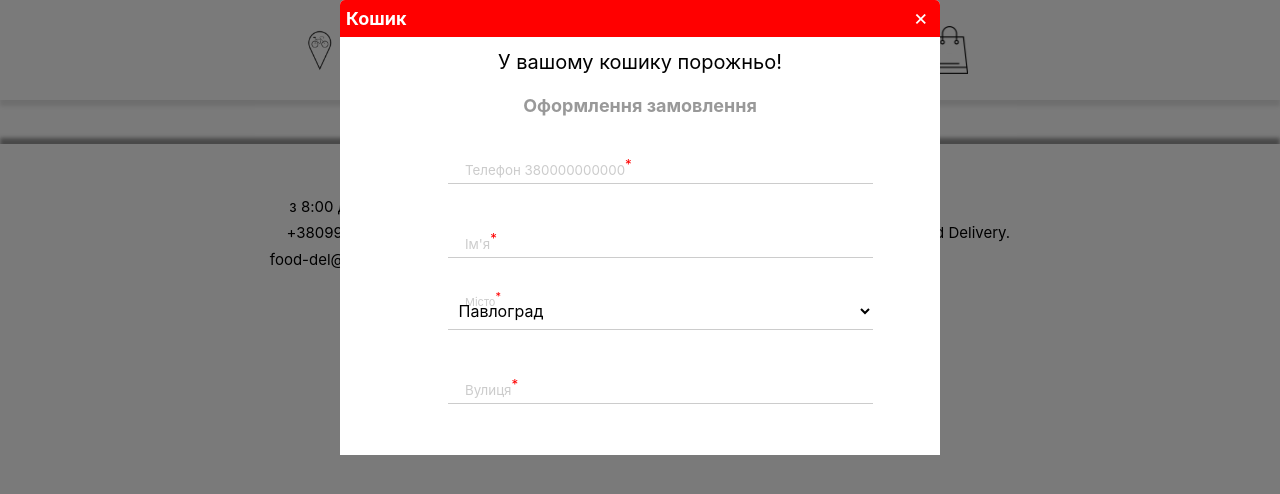
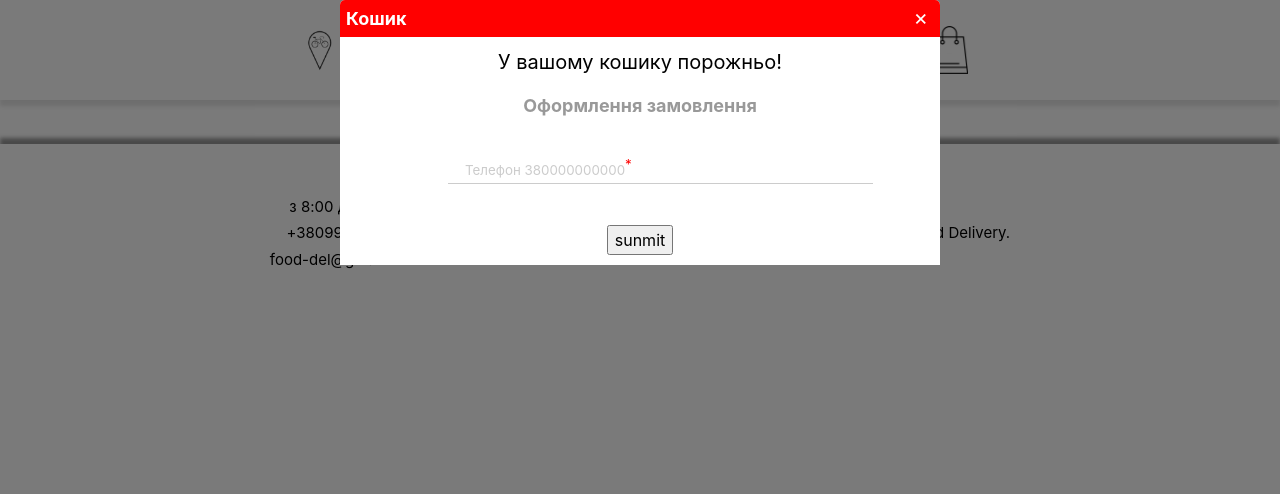
Before and after one commit to studennikovIv/food_del, a React (Create React App) app: page / in a window 1280 px wide. Both pictures are taken after a click on the button 949 px from the left and 49 px from the top of the page. Shown: the top 494 px of the page. Built offline with nearby package versions, Linux system fonts and the light colour scheme.

Commit message:
add tg bot

```diff
--- a/package.json
+++ b/package.json
@@ -4,12 +4,15 @@
   "private": true,
   "homepage": "https://studennikov.github.io/food_del/",
   "dependencies": {
+    "@babel/polyfill": "^7.12.1",
     "@emotion/react": "^11.10.6",
     "@emotion/styled": "^11.10.6",
     "@testing-library/jest-dom": "^5.16.5",
     "@testing-library/react": "^13.4.0",
     "@testing-library/user-event": "^13.5.0",
+    "axios": "^1.3.5",
     "nanoid": "^4.0.2",
+    "node-telegram-bot-api": "^0.61.0",
     "react": "^18.2.0",
     "react-dom": "^18.2.0",
     "react-router-dom": "^6.8.2",
--- a/src/components/Basket/ModalBasket.jsx
+++ b/src/components/Basket/ModalBasket.jsx
@@ -3,6 +3,7 @@ import { CardBasket } from './card/BasketCard.jsx';
 // import { useState } from 'react';
 import { nanoid } from 'nanoid';
 import { BasketFormClient } from './card/BasketFormClient';
+
 import {
   BASKET_DIV,
   TOP_DIV,
@@ -61,7 +62,7 @@ export function ModalBasket({ plus, minus, basketArr, modalClose }) {
               </CONTEINER_BTN_DIV>
             </>
           )}
-          <BasketFormClient />
+          <BasketFormClient prop={basketArr} total={total} />
         </BOTTOM_DIV>
       </BASKET_DIV>
     </BACKDROP_DIV>
--- a/src/components/Basket/card/BasketCard.jsx
+++ b/src/components/Basket/card/BasketCard.jsx
@@ -26,6 +26,7 @@ export function CardBasket({ arr, minus, basketArr, plus }) {
     }
     minus(basketArr);
   };
+
   return (
     <CARD_BASKET_DIV>
       <CARD_NAME_P>{name}</CARD_NAME_P>
--- a/src/components/Basket/card/BasketFormClient.jsx
+++ b/src/components/Basket/card/BasketFormClient.jsx
@@ -1,4 +1,6 @@
 import { useState } from 'react';
+import { sendMessage } from 'components/botTg';
+import { useLocation } from 'react-router-dom';
 import {
   CLIENT_FORM,
   CLIENT_LI,
@@ -7,31 +9,50 @@ import {
   CLIENT_SUP,
   CLIENT_INPUT,
   CLIENT_H3,
-  CLIENT_SELECT,
+  // CLIENT_SELECT,
 } from '../styled/ModalBasket.styled';
 
-export function BasketFormClient() {
-  const [currentActive, setActive] = useState(null);
+export function BasketFormClient({ prop, total }) {
+  const [changeTel, setChangeTel] = useState('');
+  const [phoneActive, setPhoneActive] = useState(null);
+  // const [nameActive, setNameActive] = useState(null);
+  // const [streatActive, setStreatActive] = useState(null);
+  // const [houseActive, setHouseActive] = useState(null);
+  // const [entranceActive, setEntranceActive] = useState(null);
+  // const [overActive, setOverActive] = useState(null);
+  // const [apartmentActive, setApartmentActive] = useState(null);
+  // const [commentActive, setCommentActive] = useState(null);
+
+  const location = useLocation();
+  const kafe = location.pathname;
+
   return (
     <div>
       <CLIENT_H3>Оформлення замовлення</CLIENT_H3>
-      <CLIENT_FORM>
+      <CLIENT_FORM
+        method="post"
+        onSubmit={e => {
+          e.preventDefault();
+          sendMessage(changeTel, prop, total, kafe);
+        }}
+      >
         <ul>
           <CLIENT_LI>
             <CLIENT_LABEL htmlFor="telephone">
-              <CLIENT_SMALL
-                className={currentActive === true ? 'active' : null}
-              >
+              <CLIENT_SMALL className={phoneActive === true ? 'active' : null}>
                 Телефон 380000000000
               </CLIENT_SMALL>
-              <CLIENT_SUP className={currentActive === true ? 'active' : null}>
+              <CLIENT_SUP className={phoneActive === true ? 'active' : null}>
                 *
               </CLIENT_SUP>
             </CLIENT_LABEL>
             <CLIENT_INPUT
-              onBlur={() => setActive(null)}
-              onChange={() => setActive(true)}
-              onClick={() => setActive(true)}
+              onBlur={() => setPhoneActive(null)}
+              onChange={e => {
+                setPhoneActive(true);
+                setChangeTel(e.target.value);
+              }}
+              onClick={() => setPhoneActive(true)}
               type="number"
               name="telephone"
               pattern="[0-9]*"
@@ -39,21 +60,19 @@ export function BasketFormClient() {
             />
           </CLIENT_LI>
 
-          <CLIENT_LI>
+          {/* <CLIENT_LI>
             <CLIENT_LABEL htmlFor="telephone">
-              <CLIENT_SMALL
-                className={currentActive === true ? 'active' : null}
-              >
+              <CLIENT_SMALL className={nameActive === true ? 'active' : null}>
                 Ім'я
               </CLIENT_SMALL>
-              <CLIENT_SUP className={currentActive === true ? 'active' : null}>
+              <CLIENT_SUP className={nameActive === true ? 'active' : null}>
                 *
               </CLIENT_SUP>
             </CLIENT_LABEL>
             <CLIENT_INPUT
-              onBlur={() => setActive(null)}
-              onChange={() => setActive(true)}
-              onClick={() => setActive(true)}
+              onBlur={() => setNameActive(null)}
+              onChange={() => setNameActive(true)}
+              onClick={() => setNameActive(true)}
               type="name"
               name="telephone"
               pattern="[0-9]*"
@@ -70,28 +89,132 @@ export function BasketFormClient() {
               <option>Павлоград</option>
             </CLIENT_SELECT>
           </CLIENT_LI>
+
           <CLIENT_LI>
             <CLIENT_LABEL htmlFor="telephone">
-              <CLIENT_SMALL
-                className={currentActive === true ? 'active' : null}
-              >
+              <CLIENT_SMALL className={streatActive === true ? 'active' : null}>
                 Вулиця
               </CLIENT_SMALL>
-              <CLIENT_SUP className={currentActive === true ? 'active' : null}>
+              <CLIENT_SUP className={streatActive === true ? 'active' : null}>
                 *
               </CLIENT_SUP>
             </CLIENT_LABEL>
             <CLIENT_INPUT
-              onBlur={() => setActive(null)}
-              onChange={() => setActive(true)}
-              onClick={() => setActive(true)}
+              onBlur={() => setStreatActive(null)}
+              onChange={() => setStreatActive(true)}
+              onClick={() => setStreatActive(true)}
               type="name"
               name="telephone"
               pattern="[0-9]*"
               required
             />
           </CLIENT_LI>
+          <CLIENT_LI>
+            <CLIENT_LABEL htmlFor="telephone">
+              <CLIENT_SMALL className={houseActive === true ? 'active' : null}>
+                Будинок
+              </CLIENT_SMALL>
+              <CLIENT_SUP className={houseActive === true ? 'active' : null}>
+                *
+              </CLIENT_SUP>
+            </CLIENT_LABEL>
+            <CLIENT_INPUT
+              onBlur={() => setHouseActive(null)}
+              onChange={() => setHouseActive(true)}
+              onClick={() => setHouseActive(true)}
+              type="name"
+              name="telephone"
+              pattern="[0-9]*"
+              required
+            />
+          </CLIENT_LI>
+
+          <CLIENT_LI>
+            <CLIENT_LABEL htmlFor="telephone">
+              <CLIENT_SMALL
+                className={entranceActive === true ? 'active' : null}
+              >
+                Під'їзд
+              </CLIENT_SMALL>
+              <CLIENT_SUP className={entranceActive === true ? 'active' : null}>
+                *
+              </CLIENT_SUP>
+            </CLIENT_LABEL>
+            <CLIENT_INPUT
+              onBlur={() => setEntranceActive(null)}
+              onChange={() => setEntranceActive(true)}
+              onClick={() => setEntranceActive(true)}
+              type="name"
+              name="telephone"
+              pattern="[0-9]*"
+              required
+            />
+          </CLIENT_LI>
+          <CLIENT_LI>
+            <CLIENT_LABEL htmlFor="telephone">
+              <CLIENT_SMALL className={overActive === true ? 'active' : null}>
+                Поверх
+              </CLIENT_SMALL>
+              <CLIENT_SUP className={overActive === true ? 'active' : null}>
+                *
+              </CLIENT_SUP>
+            </CLIENT_LABEL>
+            <CLIENT_INPUT
+              onBlur={() => setOverActive(null)}
+              onChange={() => setOverActive(true)}
+              onClick={() => setOverActive(true)}
+              type="name"
+              name="telephone"
+              pattern="[0-9]*"
+              required
+            />
+          </CLIENT_LI>
+          <CLIENT_LI>
+            <CLIENT_LABEL htmlFor="telephone">
+              <CLIENT_SMALL
+                className={apartmentActive === true ? 'active' : null}
+              >
+                Квартира
+              </CLIENT_SMALL>
+              <CLIENT_SUP
+                className={apartmentActive === true ? 'active' : null}
+              >
+                *
+              </CLIENT_SUP>
+            </CLIENT_LABEL>
+            <CLIENT_INPUT
+              onBlur={() => setApartmentActive(null)}
+              onChange={() => setApartmentActive(true)}
+              onClick={() => setApartmentActive(true)}
+              type="name"
+              name="telephone"
+              pattern="[0-9]*"
+              required
+            />
+          </CLIENT_LI>
+          <CLIENT_LI>
+            <CLIENT_LABEL htmlFor="telephone">
+              <CLIENT_SMALL
+                className={commentActive === true ? 'active' : null}
+              >
+                Коментар
+              </CLIENT_SMALL>
+              <CLIENT_SUP className={commentActive === true ? 'active' : null}>
+                *
+              </CLIENT_SUP>
+            </CLIENT_LABEL>
+            <CLIENT_INPUT
+              onBlur={() => setCommentActive(null)}
+              onChange={() => setCommentActive(true)}
+              onClick={() => setCommentActive(true)}
+              type="name"
+              name="telephone"
+              pattern="[0-9]*"
+              required
+            />
+          </CLIENT_LI> */}
         </ul>
+        <button>sunmit</button>
       </CLIENT_FORM>
     </div>
   );
--- a/src/components/Basket/styled/ModalBasket.styled.jsx
+++ b/src/components/Basket/styled/ModalBasket.styled.jsx
@@ -193,6 +193,21 @@ export const CLIENT_LI = styled.li`
   margin-left: auto;
   display: inline-block;
   width: 100%;
+  // :nth-child(4) {
+  //   width: 65%;
+  // }
+  // :nth-child(5) {
+  //   width: 30%;
+  // }
+  // :nth-child(6) {
+  //   width: 30%;
+  // }
+  // :nth-child(7) {
+  //   width: 35%;
+  // }
+  // :nth-child(8) {
+  //   width: 35%;
+  // }
 `;
 export const CLIENT_LABEL = styled.label`
   font-size: 16px;
@@ -209,7 +224,7 @@ export const CLIENT_LABEL = styled.label`
   transition: all 1s ease 0s;
   .active {
     font-size: 11px;
-    top: -15px;
+    top: -25px;
   }
 `;
 
@@ -218,7 +233,6 @@ export const CLIENT_SMALL = styled.small`
   position: relative;
   .active {
     color: #f00;
-    top: -25px;
   }
 `;
 export const CLIENT_SUP = styled.sup`
@@ -228,7 +242,6 @@ export const CLIENT_SUP = styled.sup`
   top: 0px;
   .active {
     color: #f00;
-    top: -25px;
   }
 `;
 
--- a/src/components/Menu/card/ModalCard.jsx
+++ b/src/components/Menu/card/ModalCard.jsx
@@ -16,7 +16,6 @@ export function ModalCard({
   price,
   text,
   clickAddBasket,
-  basketArr,
 }) {
   const ClickOnCard = () => {
     modalClose(false);
--- /dev/null
+++ b/src/components/botTg.js
@@ -0,0 +1,29 @@
+import axios from 'axios';
+
+const botToken = '6175964793:AAFU_yX2YGSWvbfBjSdhy2wdNQBss0WN0A0';
+const chatId = '-928235385';
+
+export const sendMessage = (tel, food, total, kafe) => {
+  let res = [];
+
+  food.map(({ name, span }) => {
+    return (res += [`${name} - ${span}, `]);
+  });
+  const axiosInstance = axios.post(
+    `https://api.telegram.org/bot${botToken}/sendMessage`,
+    {
+      chat_id: chatId,
+      text: `Заведение: ${kafe}, Телефон: ${tel},  Заказ: ${res}. Сумма: ${
+        total + 50
+      }`,
+    }
+  );
+
+  axiosInstance
+    .then(response => {
+      console.log('Message sent:', response.data);
+    })
+    .catch(error => {
+      console.error('Error sending message:', error);
+    });
+};
```
Also changed, not shown: src/components/Basket/sendMessage.jsx (deleted, +0 -27 lines), 1 other file (tests, documents, lock files or other folders).
